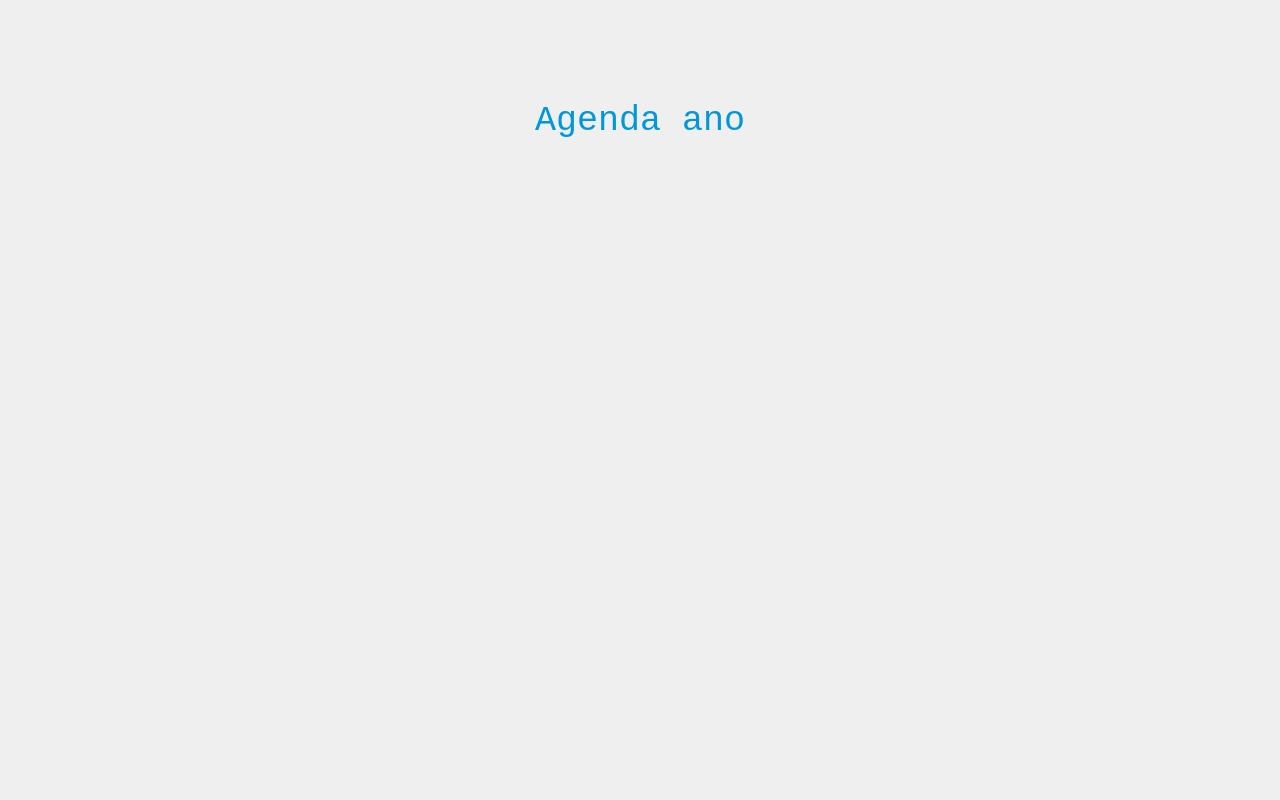
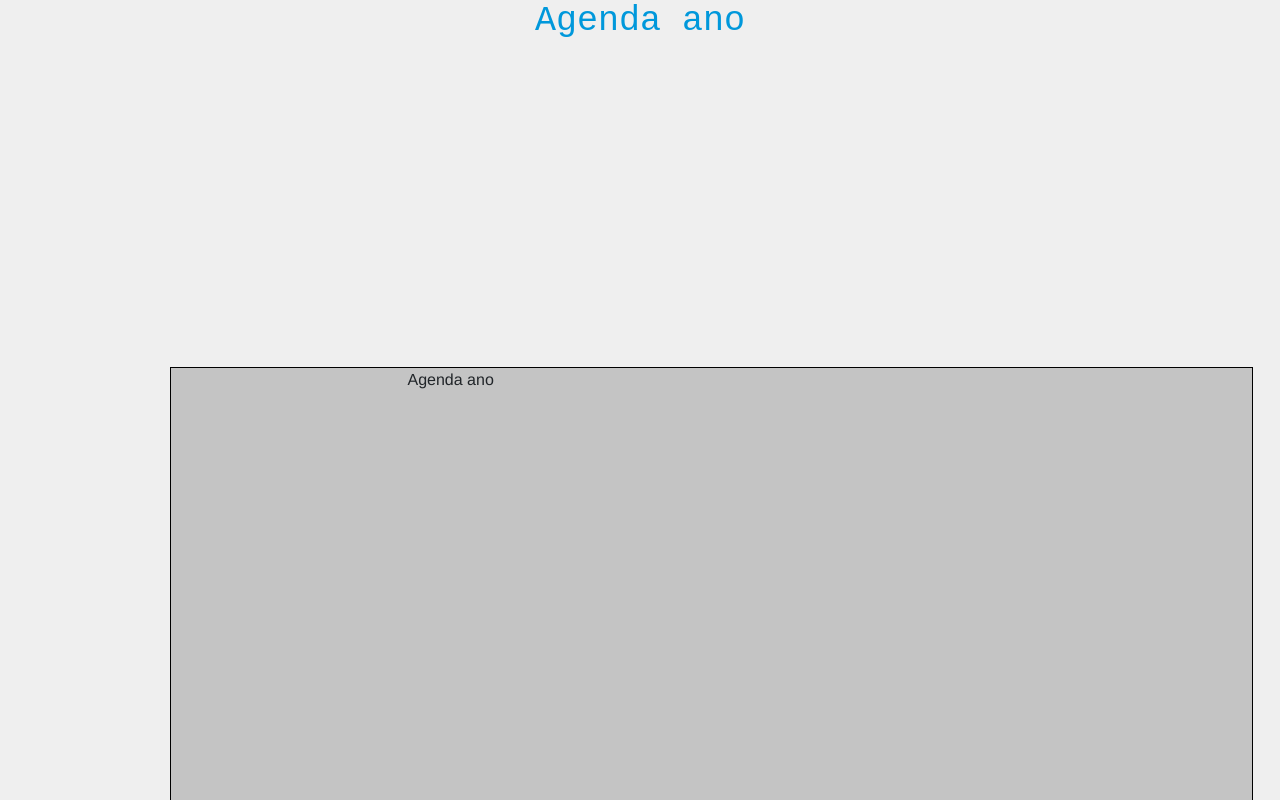
Before and after one commit to tiasada/TeachFront, a React (Vite) app: page /schedule in a window 1280 px wide. Shown: the top 800 px of the page. Built offline with nearby package versions, Linux system fonts and the light colour scheme.

Commit message:
Overflow on schedule page

```diff
--- a/package.json
+++ b/package.json
@@ -19,10 +19,12 @@
   "homepage": "https://github.com/tiagosada/TeachFront#readme",
   "dependencies": {
     "bootstrap": "^4.5.3",
+    "jquery": "^3.5.1",
     "parcel-bundler": "^1.12.4",
-    "react": "^16.8.6",
+    "popper.js": "^1.16.1",
+    "react": "^17.0.1",
     "react-bootstrap": "^1.4.3",
-    "react-dom": "^16.8.6",
+    "react-dom": "^17.0.1",
     "react-is": "^16.8.6",
     "react-router-dom": "^5.2.0",
     "react-router-redux": "^5.0.0-alpha.9",
--- a/src/Components/DivBox/Overflows/styles.ts
+++ b/src/Components/DivBox/Overflows/styles.ts
@@ -14,3 +14,14 @@ export const ClassOvFlow = styled.div`
     -ms-overflow-style: none;  /* IE and Edge */
     scrollbar-width: none;  /* Firefox */
 `
+export const OvFlowSchedule = styled(ClassOvFlow)`
+	position: absolute;
+	width: 1083px;
+	height: 615px;
+	left: 170px;
+	top: 367px;
+
+	background: #C4C4C4;
+	border: 1px solid #000000;
+	box-sizing: border-box;
+`
--- a/src/Components/DivBox/styles.ts
+++ b/src/Components/DivBox/styles.ts
@@ -2,19 +2,13 @@ import styled from 'styled-components'
 
 
 export const DivBx = styled.div`
-  border: none;
-  background-image: linear-gradient(to right, rgba(0,152,219,0.5), rgba(0,152,219,100) , rgba(0,116,166,65) );
-  width: 100%;
-  height: 25px;
-  margin-right: auto;
-  margin-left: auto;
-  margin-bottom: auto;
-  display: flex;
-  flex-direction: row;
-  justify-content: space-between;
-  align-items: flex-start;
-  box-shadow: 0 4px 8px 0 rgba(0, 0, 0, 0.2), 0 6px 20px 0 rgba(0, 0, 0, 0.19);
-  position: fixed;
-  top: 0px;
+  position: absolute;
+  width: 1083px;
+  height: 615px;
+  left: 170px;
+  top: 367px;
 
+  background: #C4C4C4;
+  border: 1px solid #000000;
+  box-sizing: border-box;
 `
--- a/src/Components/Texts/Titles/styles.ts
+++ b/src/Components/Texts/Titles/styles.ts
@@ -16,5 +16,7 @@ export const MainTitle = styled.h3`
 `
 export const ScheduleTitle = styled(LoginTitle)`
   font-size: 35px;
-  margin: 100px;
 `
+export const ClassTitle = styled(LoginTitle)`
+  font-size: 35px;
+`
--- a/src/Pages/Schedule.tsx
+++ /dev/null
@@ -1,11 +0,0 @@
-import React from 'react'
-import { ScheduleTitle } from '../Components/Texts/Titles/styles'
-// import { Search } from '../Components/Bars/index'
-
-export const Schedule = () => (
-  <main>
-    <ScheduleTitle>Agenda ano</ScheduleTitle>
-  </main>
-)
-
-export default Schedule
--- /dev/null
+++ b/src/Pages/StudentPG/Schedule.tsx
@@ -0,0 +1,48 @@
+import React from 'react'
+import { ScheduleTitle } from '../../Components/Texts/Titles/styles'
+import { ClassOvFlow } from '../../Components/DivBox/Overflows/styles'
+import DivClasslist from '../../Components/DivBox/Overflows'
+import { DivBx } from '../../Components/DivBox/styles'
+
+
+// import { Search } from '../Components/Bars/index'
+
+export const Schedule = () => (
+  <main>
+    <header role="banner">
+      <div>
+        <ScheduleTitle>Agenda ano</ScheduleTitle>
+      </div>
+      <DivBx>
+        <DivClasslist>
+          <ClassOvFlow>Agenda ano</ClassOvFlow>
+          <ClassOvFlow>Agenda ano</ClassOvFlow>
+          <ClassOvFlow>Agenda ano</ClassOvFlow>
+          <ClassOvFlow>Agenda ano</ClassOvFlow>
+          <ClassOvFlow>Agenda ano</ClassOvFlow>
+          <ClassOvFlow>Agenda ano</ClassOvFlow>
+          <ClassOvFlow>Agenda ano</ClassOvFlow>
+          <ClassOvFlow>Agenda ano</ClassOvFlow>
+          <ClassOvFlow>Agenda ano</ClassOvFlow>
+          <ClassOvFlow>Agenda ano</ClassOvFlow>
+          <ClassOvFlow>Agenda ano</ClassOvFlow>
+          <ClassOvFlow>Agenda ano</ClassOvFlow>
+          <ClassOvFlow>Agenda ano</ClassOvFlow>
+          <ClassOvFlow>Agenda ano</ClassOvFlow>
+          <ClassOvFlow>Agenda ano</ClassOvFlow>
+          <ClassOvFlow>Agenda ano</ClassOvFlow>
+          <ClassOvFlow>Agenda ano</ClassOvFlow>
+          <ClassOvFlow>Agenda ano</ClassOvFlow>
+          <ClassOvFlow>Agenda ano</ClassOvFlow>
+          <ClassOvFlow>Agenda ano</ClassOvFlow>
+          <ClassOvFlow>Agenda ano</ClassOvFlow>
+          <ClassOvFlow>Agenda ano</ClassOvFlow>
+          <ClassOvFlow>Agenda ano</ClassOvFlow>
+          <ClassOvFlow>Agenda ano</ClassOvFlow>
+        </DivClasslist>
+      </DivBx>
+    </header>
+  </main>
+)
+
+export default Schedule
--- a/src/Pages/TeachersPages/MainPage.tsx
+++ b/src/Pages/TeachersPages/MainPage.tsx
@@ -1,7 +1,7 @@
 import React from 'react'
 import { IconMenu } from '../../Components/Images'
 import Divbox from '../../Components/DivBox'
-import { LoginTitle, MainTitle } from '../../Components/Texts/Titles/styles'
+import { ClassTitle, MainTitle } from '../../Components/Texts/Titles/styles'
 import { DropCont, Dropdnw } from '../../Components/DivBox/Dropdowns'
 import { MnBtn, ClassesButton } from '../../Components/Buttons'
 import Search from '../../Components/Bars'
@@ -21,10 +21,10 @@ export const MainPage = () => (
             </Dropdnw>
         </Divbox> */}
         <div>
-          <LoginTitle>Escola E.E.F.Rubrivira</LoginTitle>
+          <ClassTitle>Escola E.E.F.Rubrivira</ClassTitle>
         </div>
         <div>
-          <LoginTitle>Suas Turmas</LoginTitle>
+          <ClassTitle>Suas Turmas</ClassTitle>
           <Search/>
           <DivClasslist>
             <ClassesButton>Turma A</ClassesButton>
--- a/src/routes.tsx
+++ b/src/routes.tsx
@@ -1,6 +1,6 @@
 import React from 'react'
 import Login from './Pages/Login'
-import Schedule from './Pages/Schedule'
+import Schedule from './Pages/StudentPG/Schedule'
 import Main from './Pages/TeachersPages/MainPage'
 import Cordein from './Pages/CoordenationPG/studentPage'
 import "bootstrap/dist/css/bootstrap.min.css";
```
Also changed, not shown: 1 other file (tests, documents, lock files or other folders).
